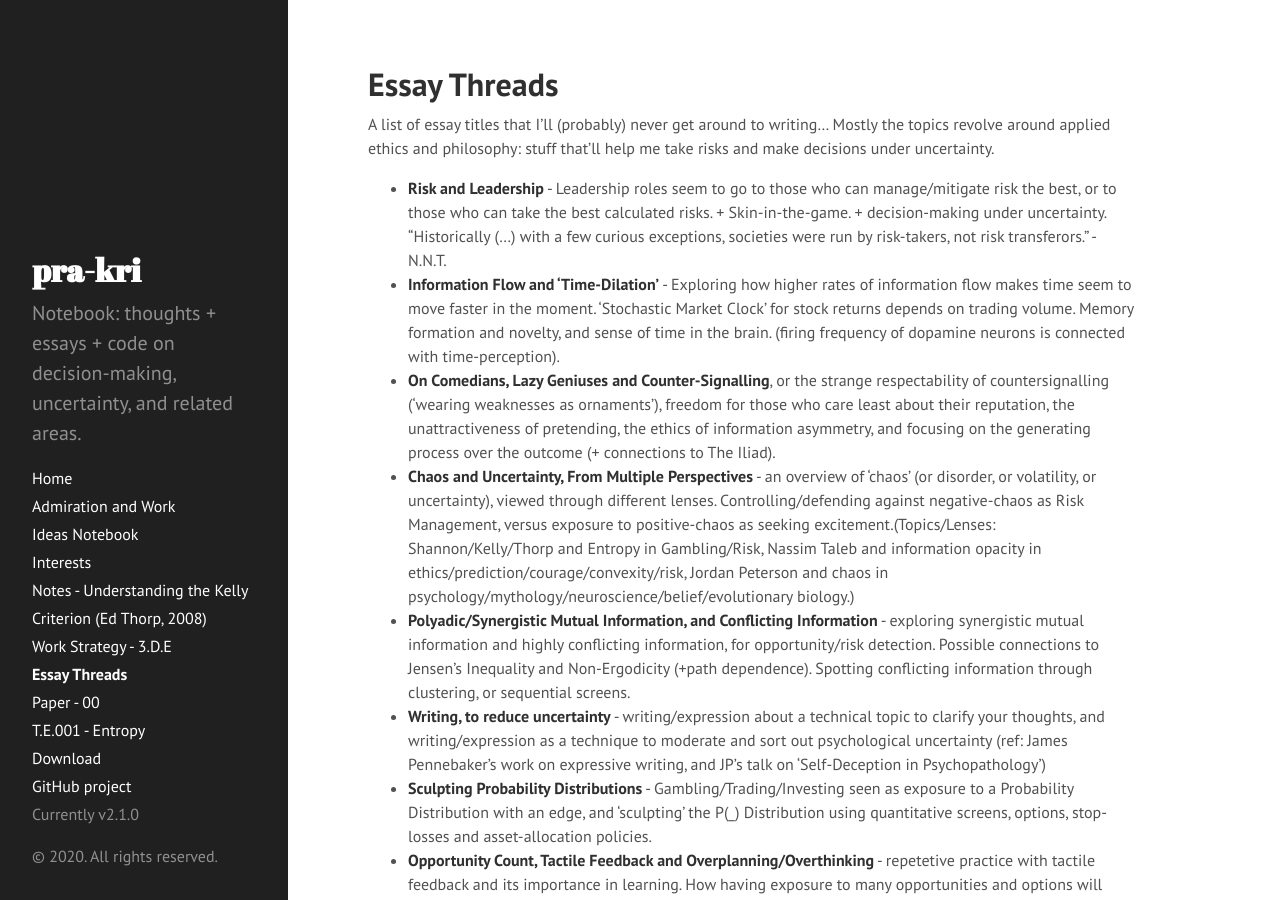
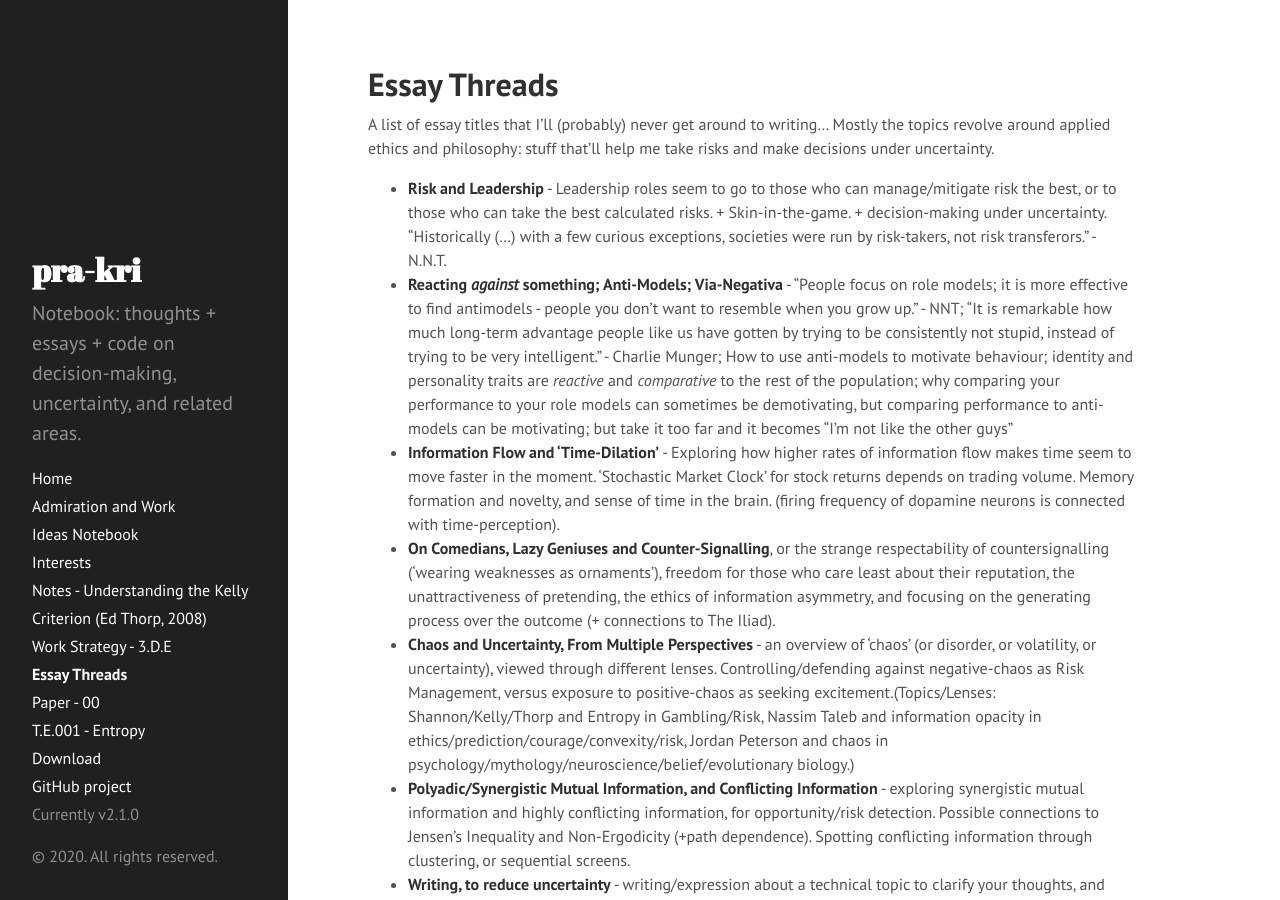
Before and after one commit to pra-kri/pra-kri.github.io, a Jekyll site: the page built from essay_threads.md, in a window 1280 px wide and 900 px high. Built offline with Jekyll 4.4.1, drawn with Linux system fonts in a browser that asks for light colours.

Commit message:
Update essay_threads.md

```diff
--- a/essay_threads.md
+++ b/essay_threads.md
@@ -8,6 +8,7 @@ Mostly the topics revolve around applied ethics and philosophy: stuff that'll he
 
 
 * **Risk and Leadership** - Leadership roles seem to go to those who can manage/mitigate risk the best, or to those who can take the best calculated risks. + Skin-in-the-game. + decision-making under uncertainty. "Historically (...) with a few curious exceptions, societies were run by risk-takers, not risk transferors." - N.N.T.
+* **Reacting *against* something; Anti-Models; Via-Negativa** - "People focus on role models; it is more effective to find antimodels - people you don't want to resemble when you grow up." - NNT; "It is remarkable how much long-term advantage people like us have gotten by trying to be consistently not stupid, instead of trying to be very intelligent." - Charlie Munger; How to use anti-models to motivate behaviour; identity and personality traits are *reactive* and *comparative* to the rest of the population; why comparing your performance to your role models can sometimes be demotivating, but comparing performance to anti-models can be motivating; but take it too far and it becomes "I'm not like the other guys"
 * **Information Flow and 'Time-Dilation'** - Exploring how higher rates of information flow makes time seem to move faster in the moment. 'Stochastic Market Clock' for stock returns depends on trading volume. Memory formation and novelty, and sense of time in the brain. (firing frequency of dopamine neurons is connected with time-perception).
 * **On Comedians, Lazy Geniuses and Counter-Signalling**, or the strange respectability of countersignalling ('wearing weaknesses as ornaments'), freedom for those who care least about their reputation, the unattractiveness of pretending, the ethics of information asymmetry, and focusing on the generating process over the outcome (+ connections to The Iliad).
 * **Chaos and Uncertainty, From Multiple Perspectives** - an overview of 'chaos' (or disorder, or volatility, or uncertainty), viewed through different lenses. Controlling/defending against negative-chaos as Risk Management, versus exposure to positive-chaos as seeking excitement.(Topics/Lenses: Shannon/Kelly/Thorp and Entropy in Gambling/Risk, Nassim Taleb and information opacity in ethics/prediction/courage/convexity/risk, Jordan Peterson and chaos in psychology/mythology/neuroscience/belief/evolutionary biology.)
```
